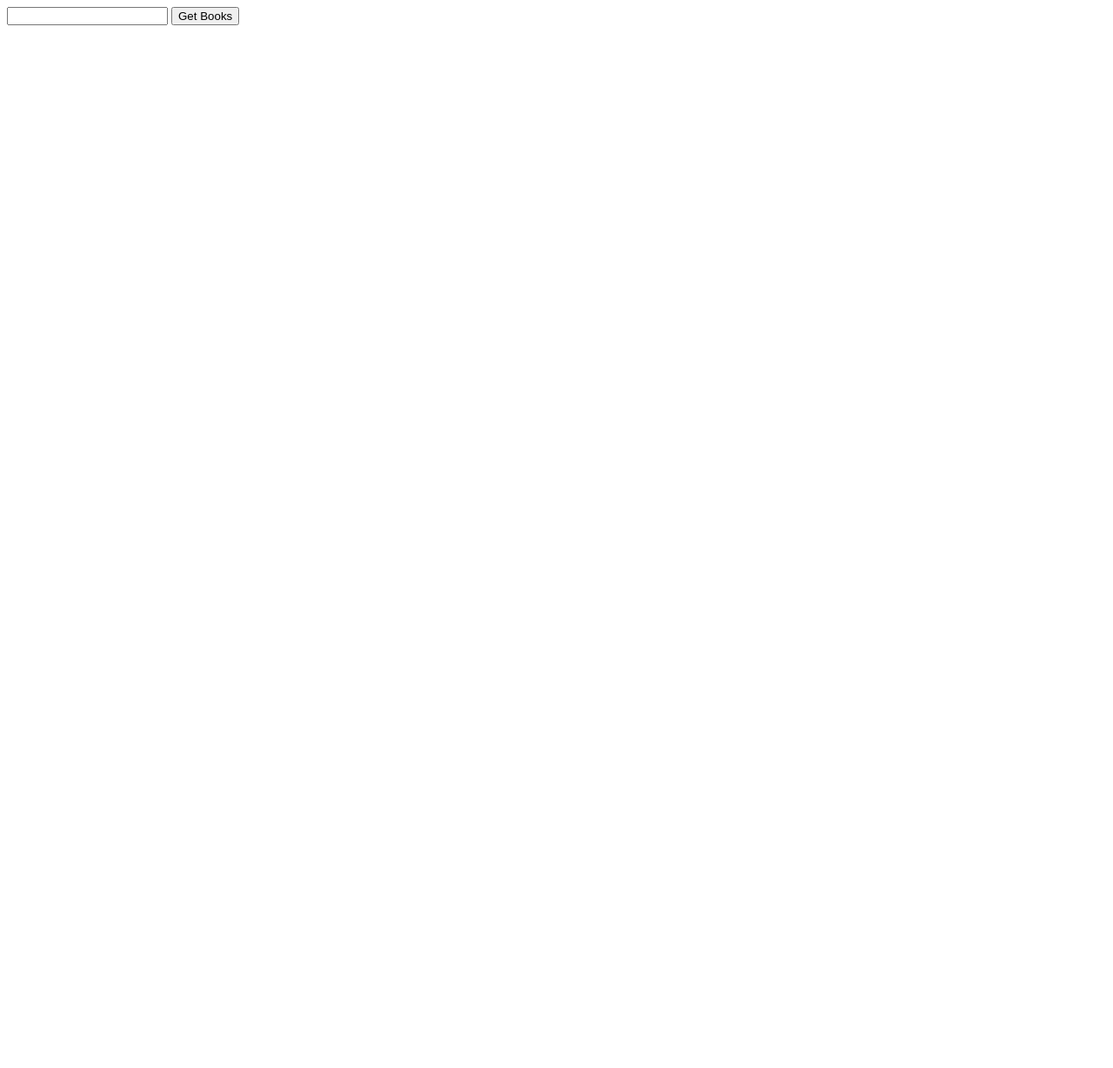
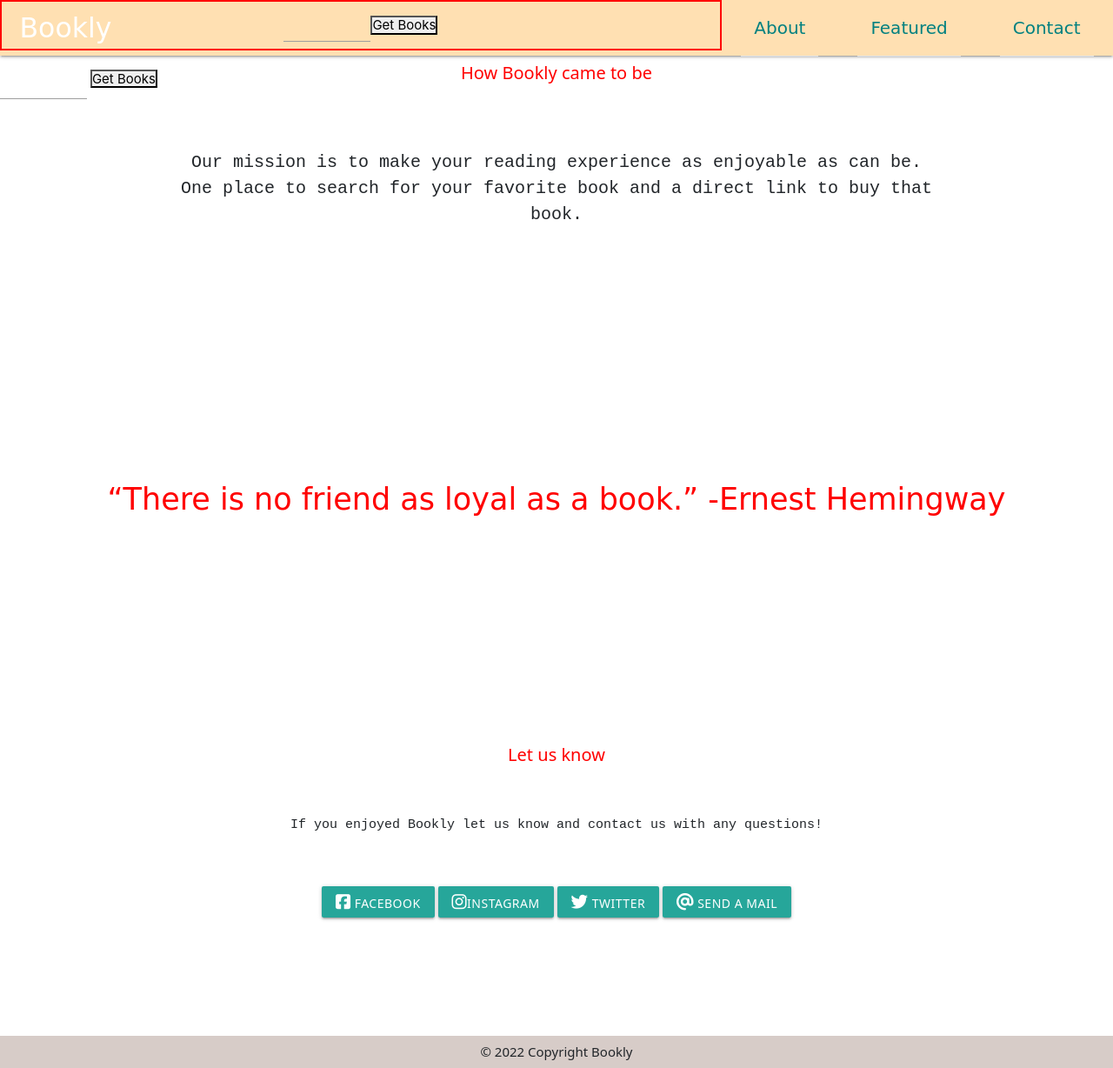
Before and after one commit to Ferrell4/Bookly, a plain HTML site: page apiIndex.html in a window 1280 px wide. Shown: the whole page at 87% size. Before the commit the page ends 800 px from the top, so only its background shows below. Drawn offline with nearby package versions, Linux system fonts and the light colour scheme; a web font is replaced by a local one.

Commit message:
class 080222
worked together on several changes

```diff
--- a/apiIndex.html
+++ b/apiIndex.html
@@ -4,12 +4,92 @@
     <meta charset="UTF-8">
     <meta http-equiv="X-UA-Compatible" content="IE=edge">
     <meta name="viewport" content="width=device-width, initial-scale=1.0">
-    <title>Bookly</title>
+    <link href="https://cdn.jsdelivr.net/npm/bootstrap@5.2.0/dist/css/bootstrap.min.css" rel="stylesheet"
+        integrity="sha384-gH2yIJqKdNHPEq0n4Mqa/HGKIhSkIHeL5AyhkYV8i59U5AR6csBvApHHNl/vI1Bx" crossorigin="anonymous">
+    <link rel="stylesheet" href="https://cdnjs.cloudflare.com/ajax/libs/materialize/1.0.0/css/materialize.min.css">
+    <link href="https://fonts.googleapis.com/css2?family=Edu+NSW+ACT+Foundation&display=swap" rel="stylesheet">
+    <link href="https://fonts.googleapis.com/css2?family=Edu+NSW+ACT+Foundation&display=swap" rel="stylesheet">
+    <script src="https://kit.fontawesome.com/164afc97fd.js" crossorigin="anonymous"></script>
+    <link href="./assets/styles.css" rel="stylesheet">
+    <!-- <title>Bookly</title> -->
 </head>
+
 <body>
-    <input id="input">
-    <button onclick="getBooks()">Get Books</button>
+    <header>
+        <nav>
+
+            <!--logo section-->
+            <div class="nav-wrapper orange lighten-4">
+                <a class="brand-logo ms-4">Bookly</a>
+                <!--nav-bar links-->
+                <ul id="nav-mobile" class="right hide-on-med-and-down">
+                    <li><a href="#about" class="nav-tabs hoverable mx-4">About</a></li>
+                    <li><a href="#featured" class="nav-tabs hoverable mx-4">Featured</a></li>
+                    <li><a href="#contact" class="nav-tabs hoverable mx-4">Contact</a></li>
+                </ul>
+
+                <section class = "nav-books">
+                    <input id="input">
+                    <button onclick="getBooks()">Get Books</button>
+                </section>
+
+                <section class = "nav-text">
+                    <input id="input">
+                    <button onclick="getText()">Get Books</button>
+                </section>
+
+                <!-- <form>
+                    <div class="input-field right">
+                        <input id="input" type="search" required>
+                        <button onclick="getBooks()">Get Books</button>
+                        <label class="label-icon" for="search"><i class="fa-solid fa-magnifying-glass">
+                                </i></label>
+                        <i class="material-icons"></i>
+                    </div>
+                </form> -->
+            </div>
+
+        </nav>
+    </header>
     <div id="output"></div>
+    <section id="about">
+        <div class="about-bookly p-4 center">
+            <h2 class="p-3">How Bookly came to be</h2>
+            <p class="statement">Our mission is to make your reading experience as enjoyable as can be. One place to
+                search for your favorite book and a direct link to buy that book.</p>
+        </div>
+    </section>
+
+    <section class="center">
+        <div class="quote">
+            <h2 class=" quote-text center mx-4">
+                “There is no friend as loyal as a book.” -Ernest Hemingway
+            </h2>
+        </div>
+    </section>
+
+    <section id="contact" class="contact-list center">
+        <h2 class="p-2">Let us know</h2>
+        <p class="contact-text">If you enjoyed Bookly let us know and contact us with any questions!</p>
+        <div class="contact-links p-2">
+            <a href="https://www.facebook.com/" target="_blank" class="btn contact-details"><i
+                    class="fab fa-facebook-square"></i> Facebook</a>
+            <a id="profile-link" href="https://www.instagram.com/" target="_blank" class="btn contact-details"><i
+                    class="fa-brands fa-instagram"></i>Instagram</a>
+            <a href="https://twitter.com/i/flow/login" target="_blank" class="btn contact-details"><i
+                    class="fab fa-twitter"></i> Twitter</a>
+            <a href="mailto:example@example.com" class="btn contact-details"><i class="fas fa-at"></i> Send a
+                mail</a>
+        </div>
+    </section>
+
+    <footer class=" center brown lighten-4 p-2">
+        <div class="footer-copyright">
+            <div class="container">
+                © 2022 Copyright Bookly
+            </div>
+        </div>
+    </footer>
 
 
 <script>
--- a/assets/styles.css
+++ b/assets/styles.css
@@ -1,3 +1,15 @@
+* {
+    box-sizing: border-box;
+    padding: 0;
+    margin: 0;
+}
+
+header{
+    position: fixed;
+    width: 100%;
+    top: 0;
+}
+
 .brand-logo {
     font-family: 'Edu NSW ACT Foundation', cursive;
 }
@@ -6,6 +18,28 @@
     font-family: 'Edu NSW ACT Foundation', cursive;
     font-size: 20px;
     color: teal;
+}
+#input{
+    width: 100px;
+}
+
+.nav-books{
+    display: flex;
+    justify-content: center;
+    border: 2px solid red;
+    align-items: center;
+}
+
+h2 {
+    color: red;
+    font-size: 20px;
+}
+
+#output{
+    display: flex;
+    flex-wrap: wrap;
+    flex-direction: row;
+    flex-shrink: 1;
 }
 
 #subscribe {
```
Also changed, not shown: assets/script.js (+18 -0 lines), index.html (+8 -5 lines).
